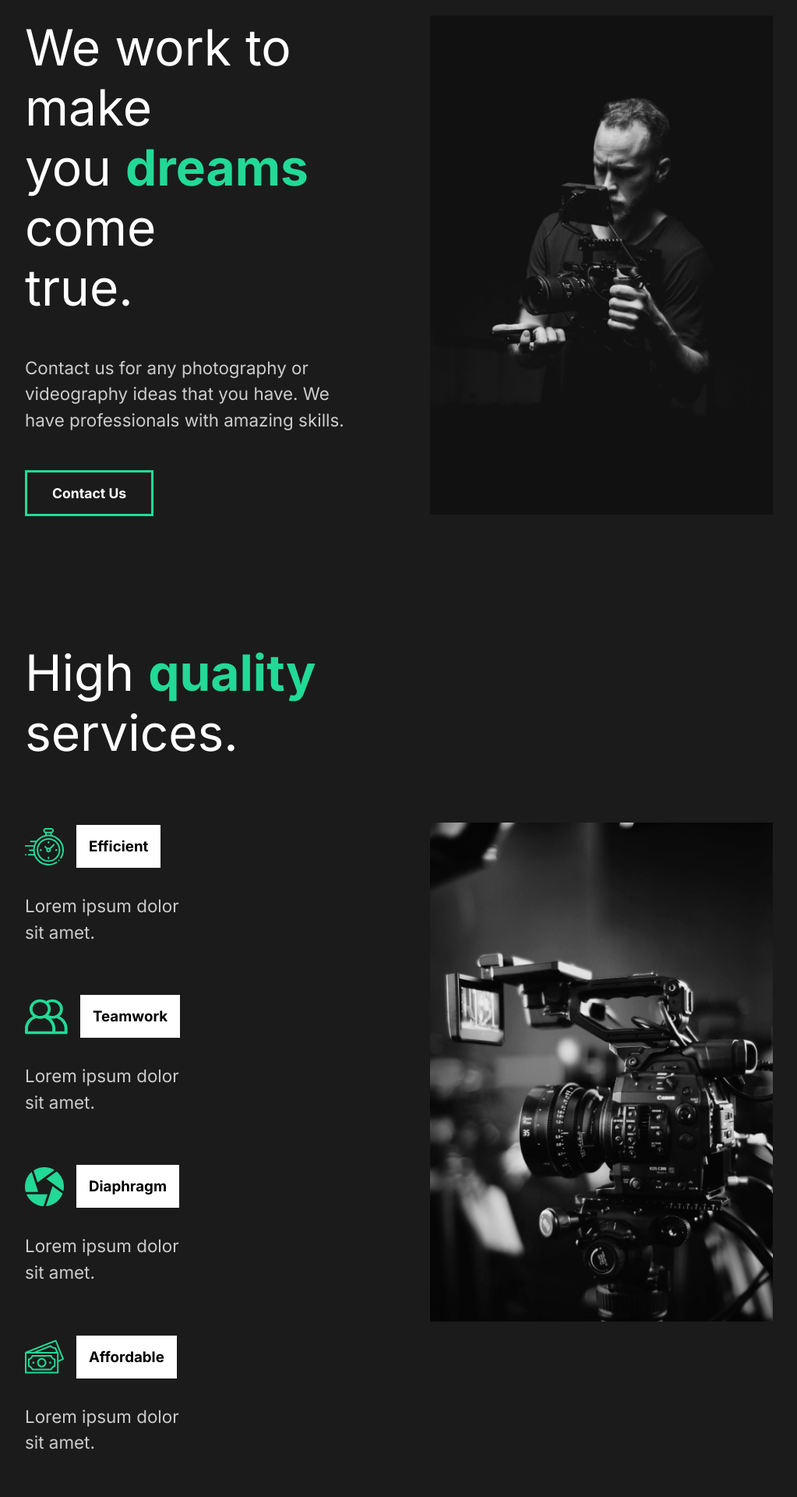
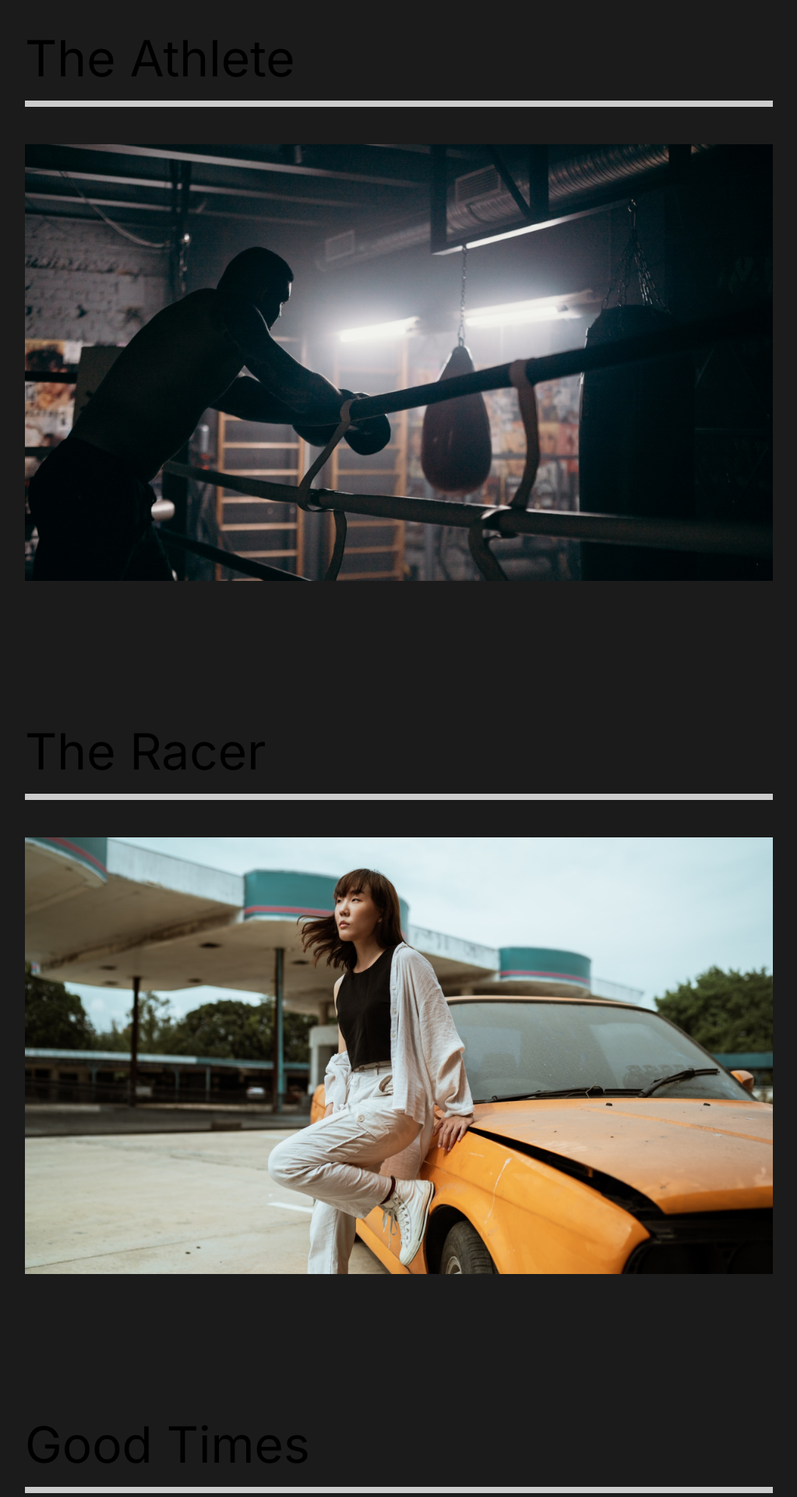
Before and after one commit to MezzUK/react-portfolio, a React (Create React App) app: page /work in a window 1280 px wide. Shown: the part 140-2060 px from the top of the page at 78% size, without its empty margins (128-1151 px from the left). Built offline with nearby package versions, Linux system fonts and the light colour scheme.

Commit message:
Final pages and framer motion install with fix

```diff
--- /dev/null
+++ b/config-overrides.js
@@ -0,0 +1,9 @@
+module.exports = function override(webpackConfig) {
+    webpackConfig.module.rules.push({
+      test: /\.mjs$/,
+      include: /node_modules/,
+      type: "javascript/auto"
+    });
+
+    return webpackConfig;
+  }
--- a/src/App.js
+++ b/src/App.js
@@ -4,14 +4,33 @@
 
 //Import pages
 import AboutUs from "./pages/AboutUs";
+import ContactUs from "./pages/ContactUs";
+import OurWork from "./pages/OurWork";
 import Nav from "./components/Nav";
+import MovieDetail from "./pages/MovieDetail";
+
+//Router
+import {Switch, Route} from "react-router-dom";
 
 function App() {
   return (
     <div className="App">
       <GlobalStyle />
       <Nav />
-      <AboutUs />
+      <Switch>
+        <Route path="/" exact>
+          <AboutUs />
+        </Route>
+        <Route path="/work" exact>
+          <OurWork />
+        </Route>
+        <Route path="/work/:id">
+          <MovieDetail />
+        </Route>
+        <Route path="/contact">
+          <ContactUs />
+        </Route>
+      </Switch>
     </div>
   );
 }
--- a/src/components/AboutSection.js
+++ b/src/components/AboutSection.js
@@ -3,6 +3,9 @@
 
 // Styled Components
 import { About, Description, Image, Hide } from "../styles";
+
+//Framer motion
+import {motion} from 'framer-motion';
 
 const AboutSection = () => {
     return(
@@ -10,13 +13,13 @@
             <Description>
                 <div className="title">
                     <Hide>
-                        <h2>We work to make</h2>
+                        <motion.h2 initial={{opacity: 0}} animate={{opacity: 1, transition:{duration: 2}}}>We work to make</motion.h2>
                     </Hide>
                     <Hide>
-                        <h2>you <span>dreams</span> come</h2>
+                        <motion.h2>you <span>dreams</span> come</motion.h2>
                     </Hide>
                     <Hide>
-                        <h2>true.</h2>
+                        <motion.h2>true.</motion.h2>
                     </Hide>
                 </div>
                 <p>Contact us for any photography or videography ideas that you have.
--- a/src/components/Nav.js
+++ b/src/components/Nav.js
@@ -1,19 +1,20 @@
 import React from "react";
 import styled from "styled-components";
+import {Link} from "react-router-dom";
 
 const Nav = () => {
     return(
         <StyledNav>
-            <h1><a id="logo" href="#">Capture</a></h1>
+            <h1><Link id="logo" to="/">Capture</Link></h1>
             <ul>
                 <li>
-                    <a href="#">1. About Us</a>
+                    <Link to="/">1. About Us</Link>
                 </li>
                 <li>
-                    <a href="#">2. Our Work</a>
+                    <Link to="/work">2. Our Work</Link>
                 </li>
                 <li>
-                    <a href="#">3. Contact Us</a>
+                    <Link to="/contact">3. Contact Us</Link>
                 </li>
             </ul>
         </StyledNav>
--- a/src/index.js
+++ b/src/index.js
@@ -2,10 +2,13 @@
 import ReactDOM from 'react-dom';
 import App from './App';
 import reportWebVitals from './reportWebVitals';
+import {BrowserRouter} from 'react-router-dom';
 
 ReactDOM.render(
   <React.StrictMode>
-    <App />
+    <BrowserRouter>
+      <App />
+    </BrowserRouter>
   </React.StrictMode>,
   document.getElementById('root')
 );
--- /dev/null
+++ b/src/movieState.js
@@ -0,0 +1,82 @@
+//Import Images
+import athlete from './img/athlete-small.png';
+import goodtimes from './img/goodtimes-small.png';
+import theracer from './img/theracer-small.png';
+import athlete2 from './img/athlete2.png';
+import goodtimes2 from './img/good-times2.jpg';
+import theracer2 from './img/the-racer2.jpg';
+
+export const MovieState = () => {
+  return [
+    {
+      title: 'The Athlete',
+      mainImg: athlete,
+      secondaryImg: athlete2,
+      url: '/work/the-athlete',
+      awards: [
+        {
+          title: 'Truly A masterpiece',
+          description:
+            '“Lorem Ipsum is simply dummy text of the printing and typesetting industry.”',
+        },
+        {
+          title: 'Fresh look on a brutal sport.',
+          description:
+            '“Lorem Ipsum is simply dummy text of the printing and typesetting industry.”',
+        },
+        {
+          title: 'It’s okay lmao.',
+          description:
+            '“Lorem Ipsum is simply dummy text of the printing and typesetting industry.”',
+        },
+      ],
+    },
+    {
+      title: 'Good Times',
+      description: 'Lorem ipsum dolor sit amet, consectetur adipisicing elit. Vitae, in ducimus asperiores vero optio praesentium enim qui accusamus ipsam sequi.',
+      mainImg: goodtimes,
+      url: '/work/good-times',
+      secondaryImg: goodtimes2,
+      awards: [
+        {
+          title: 'Truly A masterpiece',
+          description:
+            '“Lorem Ipsum is simply dummy text of the printing and typesetting industry.”',
+        },
+        {
+          title: 'Fresh look on a brutal sport.',
+          description:
+            '“Lorem Ipsum is simply dummy text of the printing and typesetting industry.”',
+        },
+        {
+          title: 'It’s okay lmao.',
+          description:
+            '“Lorem Ipsum is simply dummy text of the printing and typesetting industry.”',
+        },
+      ],
+    },
+    {
+      title: 'The Racer',
+      mainImg: theracer,
+      url: '/work/the-racer',
+      secondaryImg: theracer2,
+      awards: [
+        {
+          title: 'Truly A masterpiece',
+          description:
+            '“Lorem Ipsum is simply dummy text of the printing and typesetting industry.”',
+        },
+        {
+          title: 'Fresh look on a brutal sport.',
+          description:
+            '“Lorem Ipsum is simply dummy text of the printing and typesetting industry.”',
+        },
+        {
+          title: 'It’s okay lmao.',
+          description:
+            '“Lorem Ipsum is simply dummy text of the printing and typesetting industry.”',
+        },
+      ],
+    },
+  ];
+};
--- /dev/null
+++ b/src/pages/ContactUs.js
@@ -0,0 +1,11 @@
+import React from "react";
+
+const ContactUs = () => {
+    return(
+        <div>
+            <h1>Contact Us</h1>
+        </div>
+    )
+}
+
+export default ContactUs;
--- /dev/null
+++ b/src/pages/MovieDetail.js
@@ -0,0 +1,106 @@
+import React, {useState, useEffect} from "react";
+import styled from "styled-components";
+import {useHistory} from 'react-router-dom';
+import {MovieState} from '../movieState';
+
+const MovieDetail = () => {
+    const history = useHistory();
+    const url = history.location.pathname;
+    const [movies, setMovies] = useState(MovieState);
+    const [movie, setMovie] = useState(null);
+
+    // UseEffect
+    useEffect(() =>{
+        const currentMovie = movies.filter((stateMovie) => stateMovie.url === url);
+        setMovie(currentMovie[0]);
+        console.log(movie);
+    },[movies, url]);
+
+    return(
+        <>
+        {movie && (
+            <Details>
+                <Headline>
+                    <h2>{movie.title}</h2>
+                    <img src={movie.mainImg} alt="movie" />
+                </Headline>
+                <Awards>
+                    {movie.awards.map((award) => (
+                        <Award title={award.title} description={award.description} key={award.title} />
+                    ))}
+                </Awards>
+                <ImageDisplay>
+                    <img src={movie.secondaryImg} alt="movie" />
+                </ImageDisplay>
+            </Details>
+        )}
+        </>
+    )
+}
+
+const Details = styled.div`
+    color: white;
+`
+
+const Headline = styled.div`
+    min-height: 90vh;
+    padding-top: 20vh;
+    position: relative;
+    h2{
+        position: absolute;
+        top: 10%;
+        left: 50%;
+        transform: translate(-50%, -10%);
+    }
+    img{
+        width: 100%;
+        height: 70vh;
+        object-fit: cover;
+    }
+`
+
+const Awards = styled.div`
+    min-height: 80vh;
+    display: flex;
+    margin: 5rem 10rem;
+    align-items: center;
+    justify-content: space-around;
+`
+
+const AwardStyle = styled.div`
+    padding: 5rem;
+    h3{
+        font-size: 2rem;
+    }
+    .line{
+        width: 100%;
+        background: #23d997;
+        height: 0.5rem;
+        margin: 1rem 0rem;
+    }
+    p{
+        padding: 2rem 0rem;
+    }
+`
+
+const ImageDisplay = styled.div`
+    min-height: 50%;
+    img{
+        width: 100%;
+        height: 100vh;
+        object-fit: cover;
+    }
+`
+
+//Award component
+const Award = ({title, description}) => {
+    return (
+        <AwardStyle>
+            <h3>{title}</h3>
+            <div className="line"></div>
+            <p>{description}</p>
+        </AwardStyle>
+    )
+}
+
+export default MovieDetail;
--- /dev/null
+++ b/src/pages/OurWork.js
@@ -0,0 +1,62 @@
+import React from "react";
+import styled from "styled-components";
+import { Link } from "react-router-dom";
+
+//Images
+import athlete from '../img/athlete-small.png';
+import theracer from '../img/theracer-small.png';
+import goodtimes from '../img/goodtimes-small.png';
+
+const OurWork = () => {
+    return(
+        <Work>
+            <Movie>
+                <h2>The Athlete</h2>
+                <div className="line"></div>
+                <Link to="/work/the-athlete">
+                    <img src={athlete} alt="althlete"></img>
+                </Link>
+            </Movie>
+            <Movie>
+                <h2>The Racer</h2>
+                <div className="line"></div>
+                <Link to="/work/the-racer">
+                    <img src={theracer} alt="theracer"></img>
+                </Link>
+            </Movie>
+            <Movie>
+                <h2>Good Times</h2>
+                <div className="line"></div>
+                <Link to="/work/good-times">
+                    <img src={goodtimes} alt="goodtimes"></img>
+                </Link>
+            </Movie>
+        </Work>
+    )
+}
+
+const Work = styled.div`
+    min-height: 100vh;
+    overflow: hidden;
+    padding: 5rem 10rem;
+    h2{
+        padding: 1rem 0rem;
+    }
+
+`
+
+const Movie = styled.div`
+    padding-bottom: 10rem;
+    .line{
+        height: 0.5rem;
+        background-color: #cccccc;
+        margin-bottom: 3rem;
+    }
+    img{
+        width: 100%;
+        height: 70vh;
+        object-fit: cover;
+    }
+`
+
+export default OurWork;
```
Also changed, not shown: package.json (+4 -3 lines), 1 other file (tests, documents, lock files or other folders).
